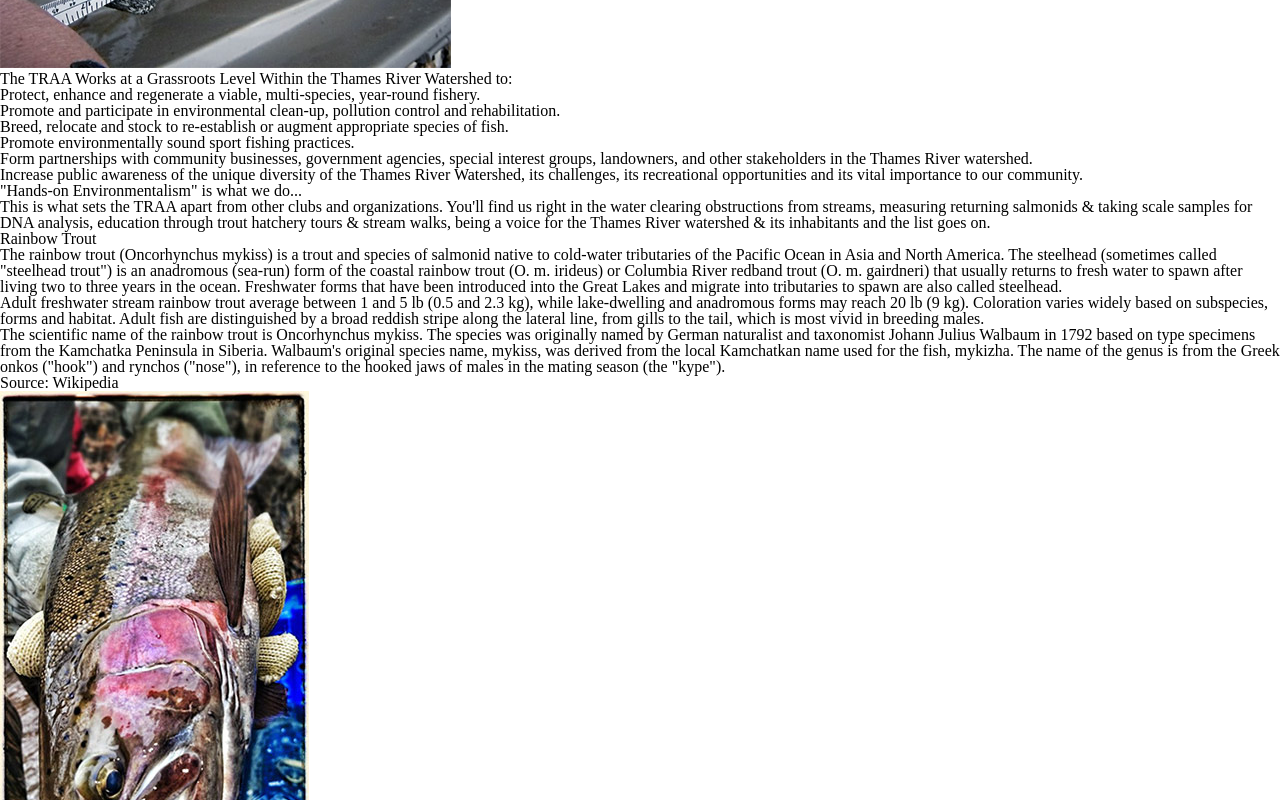
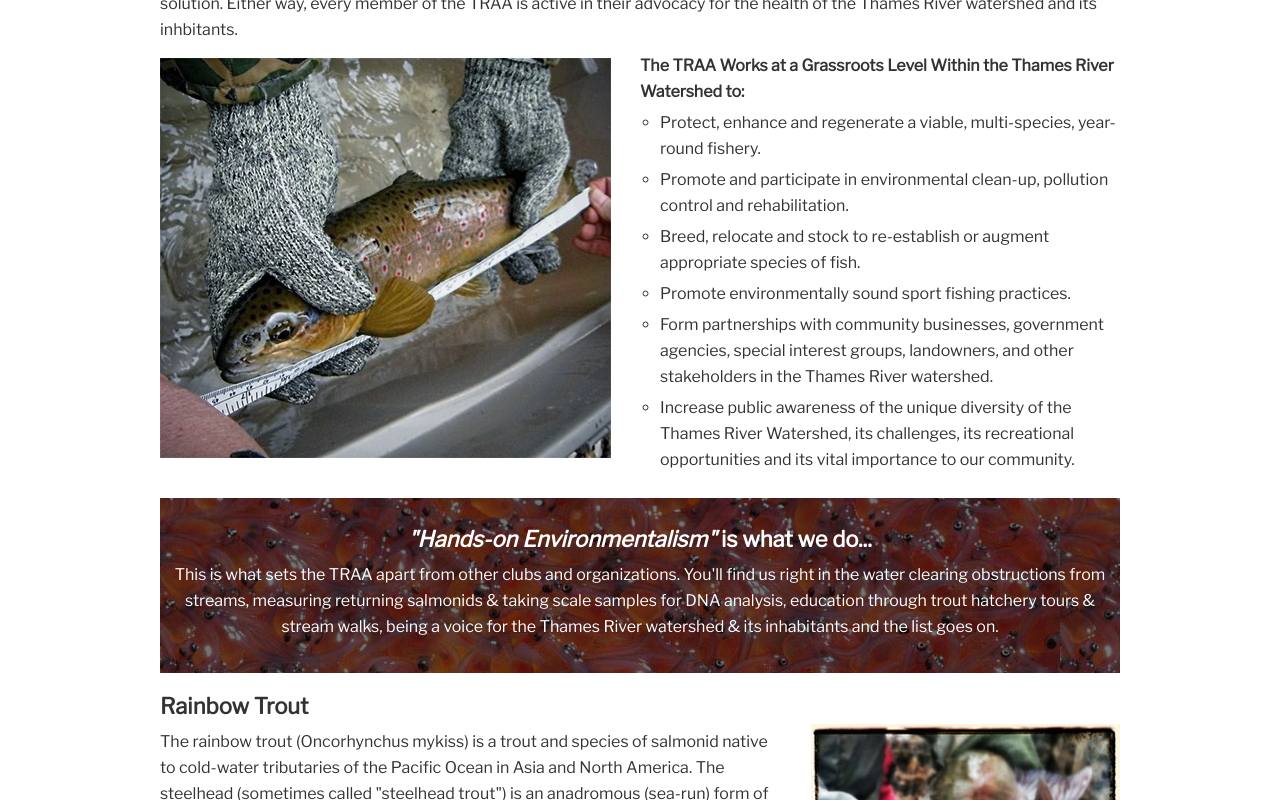
Before and after one commit to boomgreen87/olthoff_scott_1056_project2, a plain HTML site: page index.html in a window 1280 px wide. Shown: the part 460-1260 px from the top of the page. Drawn offline with nearby package versions, Linux system fonts and the light colour scheme.

Commit message:
Wrote CSS

```diff
--- a/css/main.css
+++ b/css/main.css
@@ -5,3 +5,128 @@
 {
 	display: none;
 }
+
+body
+{
+	font-family: 'Libre Franklin', sans-serif;
+	color: #333;
+	font-size: 16px;
+	line-height: 26px;
+}
+
+h3
+{
+	font-size: 22px;
+	font-weight: bold;
+	padding-bottom: 5px;
+}
+
+p
+{
+	padding-top: 5px;
+	padding-bottom: 5px;
+}
+
+.italic
+{
+	font-style: italic;
+}
+
+#container
+{
+	width: 960px;
+	margin: 0 auto;
+}
+
+#mainHeader
+{
+	width: 960px;
+	height: 229px;
+	background-image: url("../images/header_river.jpg");
+	display: flex;
+	flex-direction: column;
+	justify-content: center;
+}
+
+#mainHeader h2
+{
+	text-align: center;
+	color: #fff;
+	opacity: 90%;
+	font-family: 'Open Sans', sans-serif;
+	font-size: 35px;
+	letter-spacing: 2px;
+	font-weight: bold;
+	text-transform: uppercase;
+	padding-top: 50px;
+}
+
+#traaInfo
+{
+	margin-top: 5px;
+}
+
+#traaList
+{
+	display: flex;
+	flex-direction: row;
+	justify-content: space-between;
+}
+
+#traaListPic
+{
+	padding-top: 10px;
+}
+
+#traaListText
+{
+	width: 480px;
+}
+
+#traaList p
+{
+	font-weight: bold;
+}
+
+#traaList ul
+{
+	list-style-type: circle;
+	padding-left: 20px;
+}
+
+#traaList ul li
+{
+	padding-bottom: 5px;
+}
+
+#environmentalism
+{
+	margin-top: 20px;
+	background-image: url("../images/baby_fish.jpg");
+	padding-left: 10px;
+	padding-right: 10px;
+	color: #fff;
+	text-align: center;
+	height: 175px;
+	display: flex;
+	flex-direction: column;
+	justify-content: center;
+}
+
+#trout
+{
+	margin-top: 20px;
+	margin-bottom: 20px;
+}
+
+#troutCon
+{
+	display: flex;
+	flex-direction: row;
+	justify-content: space-between;
+}
+
+#troutText
+{
+	width: 620px;
+}
```
